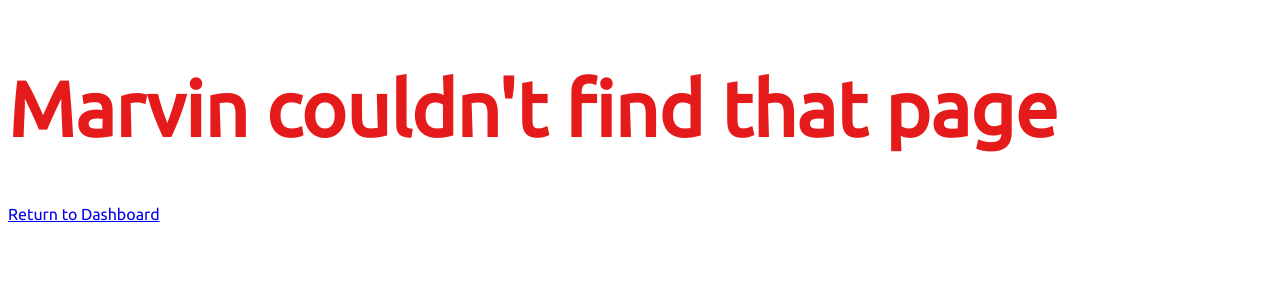
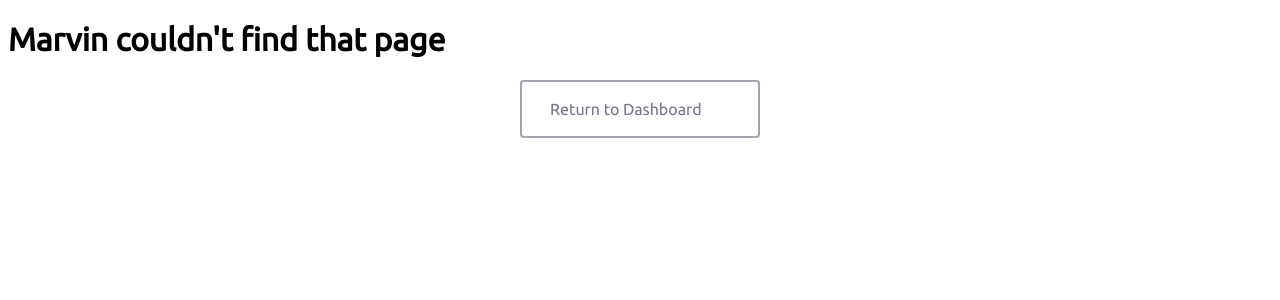
Before and after one commit to RafaelCenzano/Marvin-v3-client, a Flask app: page /404_not_found in a window 1280 px wide. Shown: the top 300 px of the page. Run offline with Flask 2, Linux system fonts and the light colour scheme.

Commit message:
move css back to 404.css

```diff
--- a/static/css/404.css
+++ b/static/css/404.css
@@ -1,53 +1,36 @@
 body {
-    font-family: 'Ubuntu', sans-serif;
+  font-family: 'Ubuntu', sans-serif;
 }
 
-.center {
-    text-align: center;
+.wrap {
+  position: absolute;
+  top: 50%;
+  left: 50%;
+  margin-top: -86px;
+  margin-left: -89px;
+  text-align: center;
 }
 
-h1 {
-    padding-top: 1vw;
-    color: #e51b1b;
-    font-size: 6vw;
-    padding-bottom: 1w;
-}
-.button {
+a {
+  -webkit-transition: all 200ms cubic-bezier(0.390, 0.500, 0.150, 1.360);
+  -moz-transition: all 200ms cubic-bezier(0.390, 0.500, 0.150, 1.360);
+  -ms-transition: all 200ms cubic-bezier(0.390, 0.500, 0.150, 1.360);
+  -o-transition: all 200ms cubic-bezier(0.390, 0.500, 0.150, 1.360);
+  transition: all 200ms cubic-bezier(0.390, 0.500, 0.150, 1.360);
+  display: block;
+  margin: 20px auto;
+  max-width: 180px;
+  text-decoration: none;
   border-radius: 4px;
-  background-color: #f4511e;
-  border: none;
-  color: #FFFFFF;
-  text-align: center;
-  font-size: 28px;
-  padding: 20px;
-  width: 200px;
-  transition: all 0.5s;
-  cursor: pointer;
-  margin: 5px;
+  padding: 20px 30px;
 }
 
-.button span {
-  font-family: 'Ubuntu', sans-serif;
-  cursor: pointer;
-  display: inline-block;
-  position: relative;
-  transition: 0.5s;
+a.redirect-button {
+  color: rgba(30, 22, 54, 0.6);
+  box-shadow: rgba(30, 22, 54, 0.4) 0 0px 0px 2px inset;
 }
 
-.button span:after {
-  content: '\00bb';
-  position: absolute;
-  opacity: 0;
-  top: 0;
-  right: -20px;
-  transition: 0.5s;
+a.redirect-button:hover {
+  color: rgba(255, 255, 255, 0.85);
+  box-shadow: rgba(30, 22, 54, 0.7) 0 0px 0px 40px inset;
 }
-
-.button:hover span {
-  padding-right: 25px;
-}
-
-.button:hover span:after {
-  opacity: 1;
-  right: 0;
-}
```
